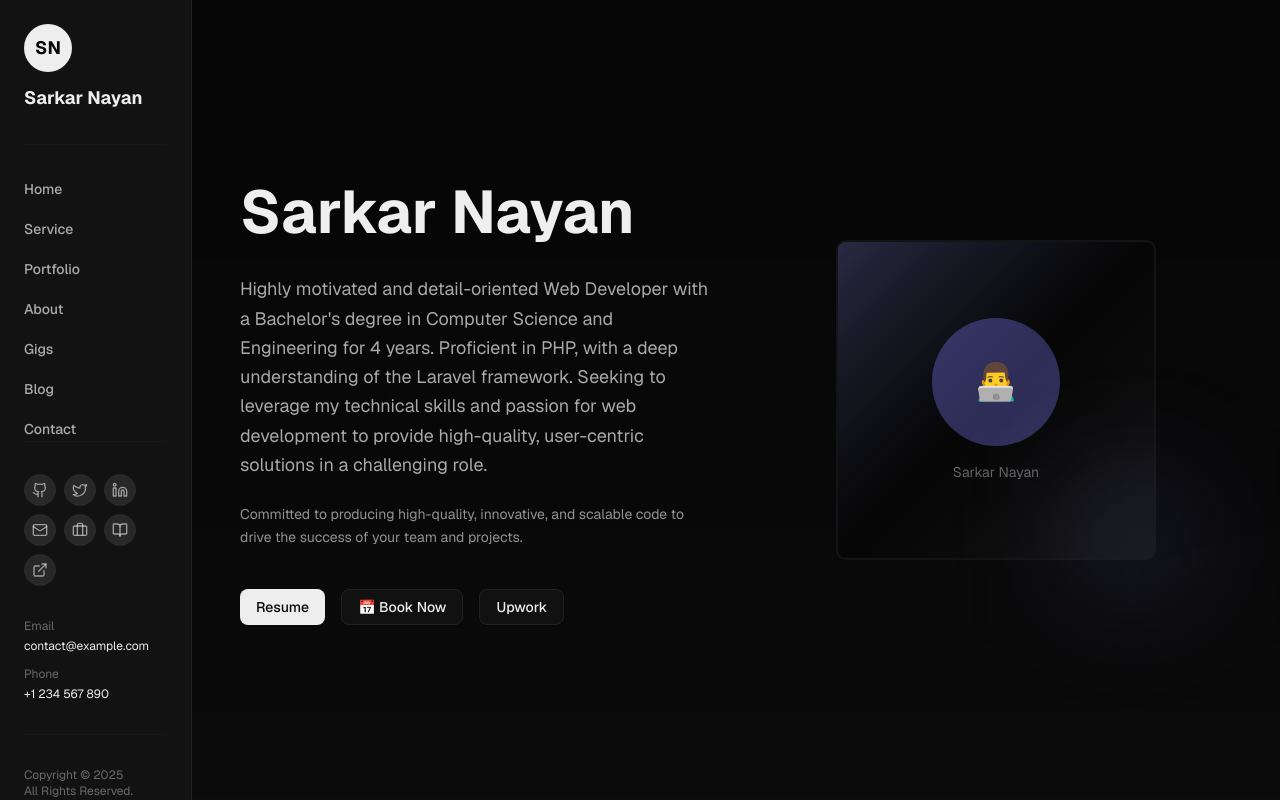
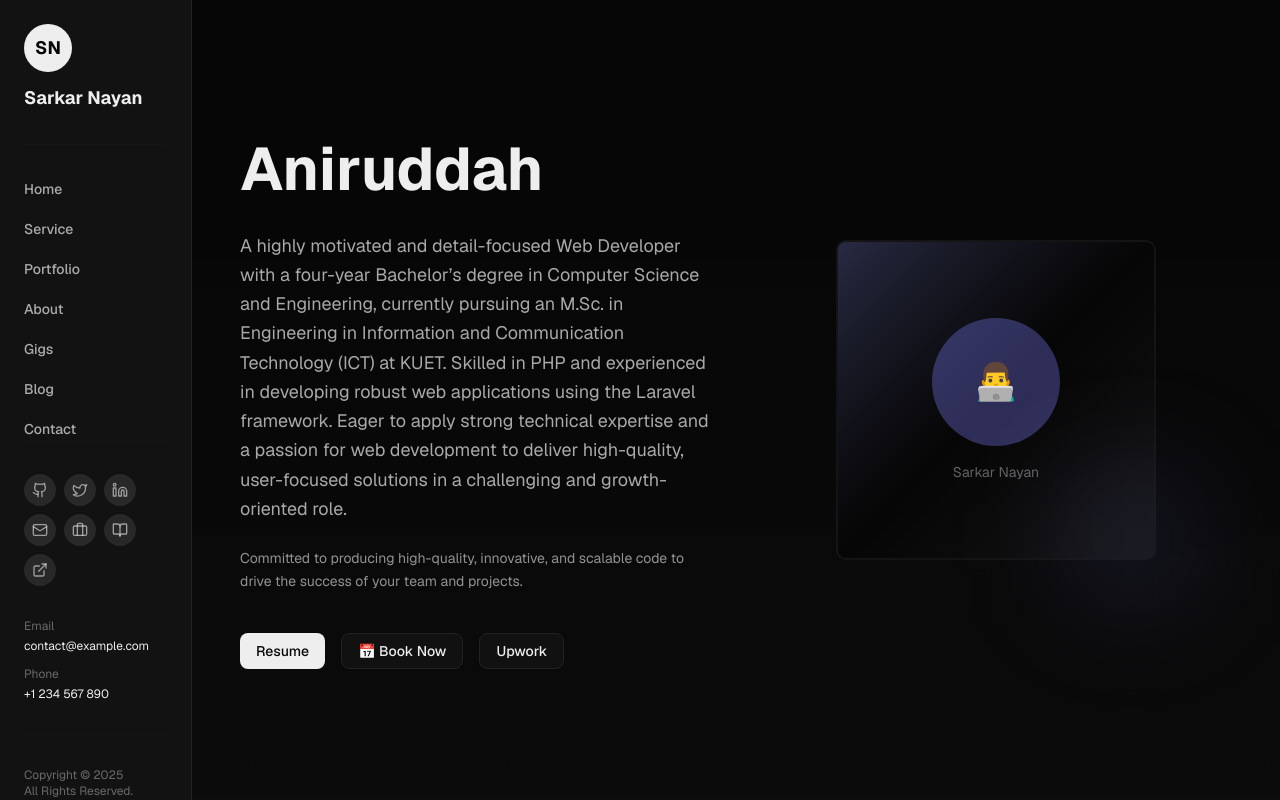
Before and after one commit to Aniruddah-Antu/my_portfolio, a Next.js app: page / in a window 1280 px wide. Built offline with nearby package versions, Linux system fonts and the light colour scheme.

Commit message:
update name

```diff
--- a/components/hero.tsx
+++ b/components/hero.tsx
@@ -43,13 +43,13 @@ export function Hero() {
 
         {/* Content */}
         <div className="space-y-6 lg:order-1">
-          <h1 className="text-5xl lg:text-6xl font-bold text-foreground leading-tight">Sarkar Nayan</h1>
+          <h1 className="text-5xl lg:text-6xl font-bold text-foreground leading-tight">Aniruddah</h1>
 
           <p className="text-lg text-foreground/70 leading-relaxed">
-            Highly motivated and detail-oriented Web Developer with a Bachelor's degree in Computer Science and
-            Engineering for 4 years. Proficient in PHP, with a deep understanding of the Laravel framework. Seeking to
-            leverage my technical skills and passion for web development to provide high-quality, user-centric solutions
-            in a challenging role.
+          A highly motivated and detail-focused Web Developer with a four-year Bachelor’s degree in Computer Science and Engineering,
+           currently pursuing an M.Sc. in Engineering in Information and Communication Technology (ICT) at KUET. Skilled in PHP and
+           experienced in developing robust web applications using the Laravel framework. Eager to apply strong technical expertise
+            and a passion for web development to deliver high-quality, user-focused solutions in a challenging and growth-oriented role.
           </p>
 
           {/* Key Stats */}
```
